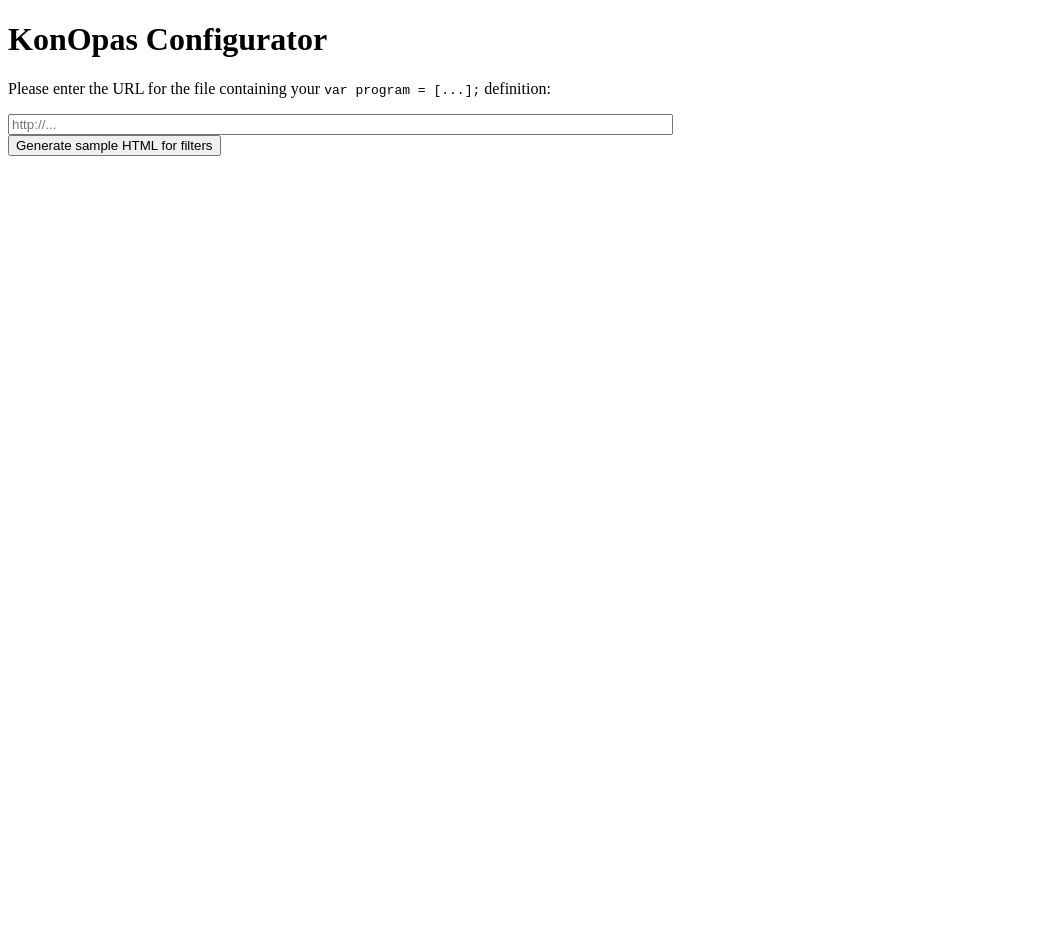
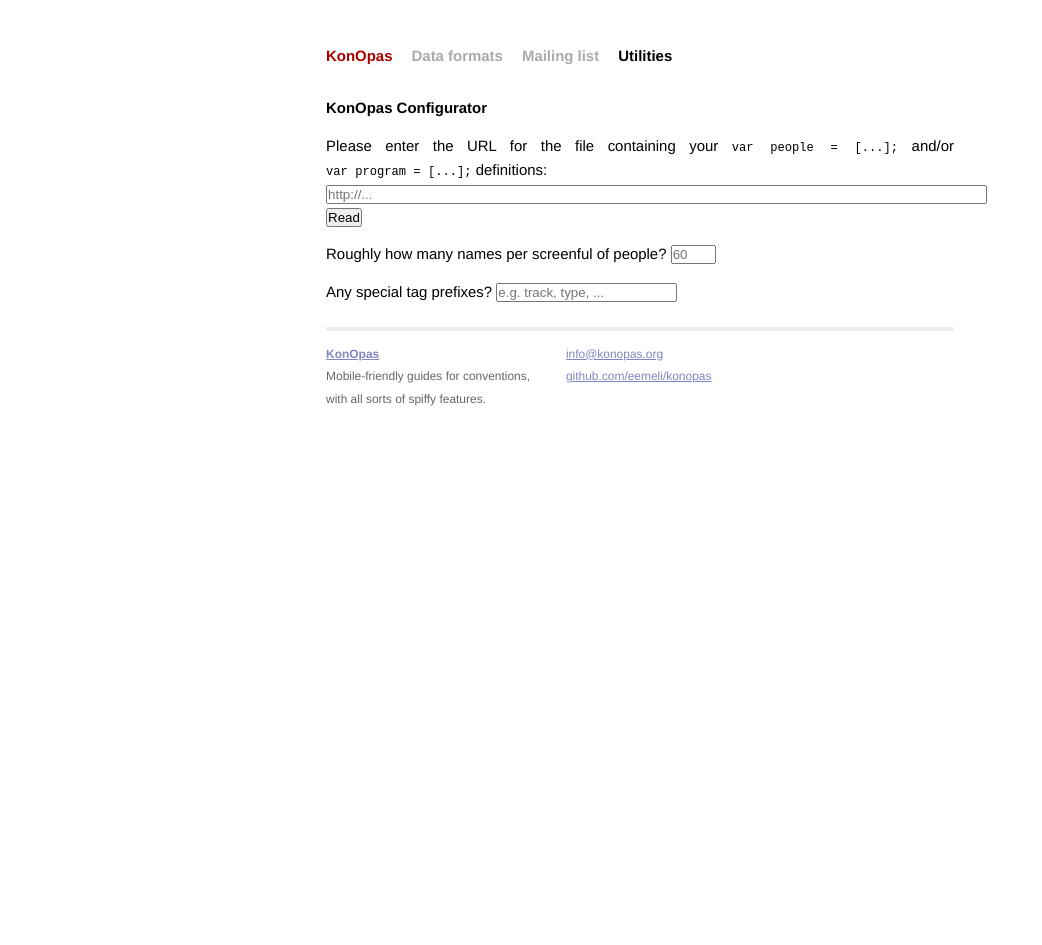
Before and after one commit to konopas/konopas.github.io, a Jekyll site: the page built from util/config.html, in a window 1280 px wide. Shown: the whole page, without its empty margins (0-1042 px from the left). Built offline with Jekyll 4.4.1, drawn with Linux system fonts in a browser that asks for light colours; Markdown is read by kramdown in place of the engine named in the settings; before the commit the page ends 900 px from its top, so only the background shows below that.

Commit message:
jekyll-ized + added options for util/config

```diff
--- a/util/config.html
+++ b/util/config.html
@@ -1,39 +1,42 @@
-<!DOCTYPE HTML>
-<html>
-<head>
-<meta charset="utf-8">
-<title>KonOpas Configurator</title>
-
-<body>
-
-<style>
-.filters { white-space: pre-wrap; }
-#reset, #result, #results { display: none; }
-.config-results #reset, .config-results #results { display: block; }
-.config-results form { display: none; }
-</style>
+---
+layout: default
+title: KonOpas Configurator
+---
 
 <h1>KonOpas Configurator</h1>
 
+<style>
+tt { white-space: nowrap; }
+.filters { white-space: pre-wrap; }
+#results { display: none; }
+.config-results #results { display: block; }
+</style>
+
 <form id="form">
-<p>Please enter the URL for the file containing your <kbd> var program = [...];</kbd> definition:</p>
-<input type="text" id="url0" size="80" placeholder="http://..."><br>
-<input type="submit" value="Generate sample HTML for filters">
+<p>Please enter the URL for the file containing your <tt>var people = [...];</tt> and/or <tt>var program = [...];</tt> definitions:<br>
+<input type="text" id="url0" size="80" placeholder="http://...">
+<input type="submit" value="Read">
+
+<p>Roughly how many names per screenful of people?
+<input type="text" id="name_bin" size="3" placeholder="60">
+
+<p>Any special tag prefixes?
+<input type="text" id="tag_titles" size="20" placeholder="e.g. track, type, ...">
+
 </form>
 
-<input type="button" id="reset" value="Reset">
+<div id="results">
+<hr>
+<h2>Initial filters to use for your <i>People</i> view:</h2>
+<pre id="people-filters" class="filters">Loading...</pre>
 
-<div id="results">
-<h3>Initial filters to use for your <i>Program</i> view:</h3>
+<hr>
+<h2>Initial filters to use for your <i>Program</i> view:</h2>
 <pre id="program-filters" class="filters">Loading...</pre>
-
-<h3>Initial filters to use for your <i>People</i> view:</h3>
-<pre id="people-filters" class="filters">Loading...</pre>
 </div>
 
 <script>
 var program = false, people = false;
-
 
 function unique(value, index, self) { return self.indexOf(value) === index; }
 function weekday(t) { return ['Sunday','Monday','Tuesday','Wednesday','Thursday','Friday','Saturday'][t.getDay()]; }
@@ -68,11 +71,13 @@
 
 	var tags = [].concat.apply([], program.map(function(p) { return p.tags || []; })).filter(unique);
 	if (tags.length) {
+		var tt_str = document.getElementById('tag_titles').value;
+		var tt_re = tt_str && (new RegExp(tt_str.trim().replace(/[, ]+/g, '|').replace(/:?(?=$|\|)/g, ':'), 'g'));
 		tags.sort();
 		r.push('');
 		r.push('<ul id="tag">');
 		r.push('<li id="all_tags">All tags');
-		r = r.concat.apply(r, tags.map(function(t) { return '<li id="' + t + '">' + t; }));
+		r = r.concat.apply(r, tags.map(function(t) { return '<li id="' + t + '">' + (tt_re ? t.replace(tt_re, '') : t); }));
 		r.push('</ul>');
 	}
 
@@ -151,6 +155,10 @@
 	return r.join('\n');
 }
 
+function print_filters() {
+	document.getElementById('program-filters').textContent = parse_program() || '[No program data found]';
+	document.getElementById('people-filters').textContent = parse_people() || '[No people data found]';
+}
 
 function load_script(url) {
 	var script = document.createElement('script');
@@ -176,8 +183,8 @@
 	(ev || window.event).preventDefault();
 };
 
-document.getElementById('reset').onclick = function() { document.location.hash = ''; };
-
+document.getElementById('tag_titles').onchange = print_filters;
+document.getElementById('name_bin').onchange = print_filters;
 
 function init() {
 	if (document.location.hash.length > 1) {
```
Also changed, not shown: other parts of util/config.html (+2 -4 lines).
